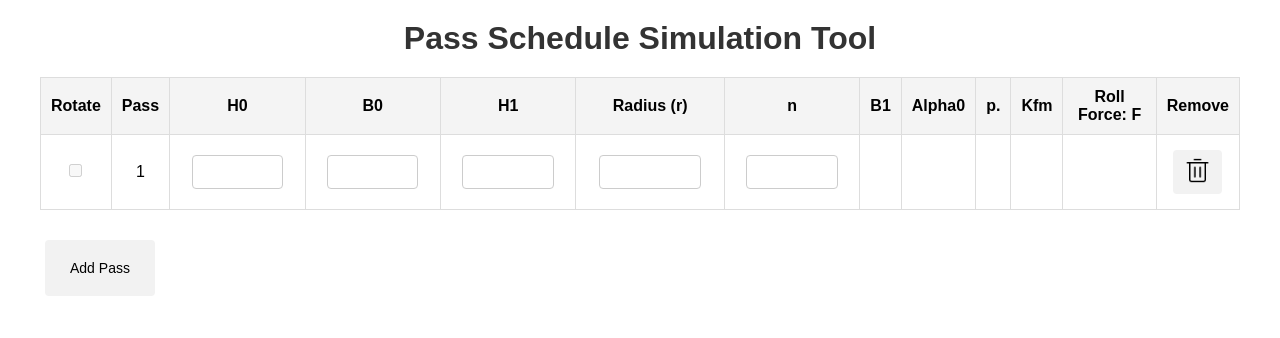
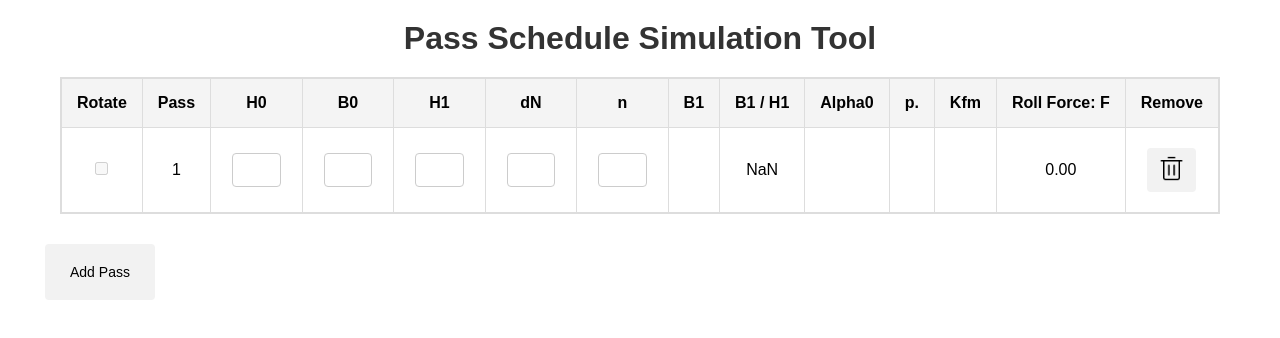
Before and after one commit to A-Houria/Thesis, a React (Create React App) app: page / in a window 1280 px wide. Shown: the top 338 px of the page. Built offline with nearby package versions, Linux system fonts and the light colour scheme.

Commit message:
07/12/2024

```diff
--- a/src/App.js
+++ b/src/App.js
@@ -17,33 +17,33 @@ function App() {
       b0: "",
       h1: "",
       b1: "",
-      r: "",
+      dN: "",
       n: "",
       alpha0: "",
       Kfm: "",
-      p_: "", // Add p_ here
+      p_: "",
       F: "",
       rotated: false,
     },
   ]);
   const [error, setError] = useState("");
 
-  // Calculation Functions
-  const calculateB1 = (b0, h0, h1, r) => {
+  //--------------------Calculation Functions---------------------------//
+  const calculateB1 = (b0, h0, h1, R) => {
     const deltaH = h0 - h1;
-    if (deltaH <= 0 || !b0 || !h0 || !h1 || !r) return "";
+    if (deltaH <= 0 || !b0 || !h0 || !h1 || !R) return "";
     const A =
         (1 + 5 * Math.pow(0.35 - deltaH / h0, 2)) * Math.sqrt(h0 / deltaH - 1);
     const B = (b0 / h0 - 1) * Math.pow(b0 / h0, 2 / 3);
     const firstPart =
-      1 / (1 - deltaH / h0 + (3 * A) / Math.pow(2 * ((0.5 * r) / h0), 3 / 4));
+        1 / (1 - deltaH / h0 + (3 * A) / Math.pow(2 * (R / h0), 3 / 4));
     const secondPart = b0 / h0 / (1 + 0.57 * B);
     return (b0 + (h0 - h1) * firstPart * secondPart).toFixed(2);
 };
 
-  const calculateAlpha0 = (h0, h1, r) => {
-    if (!h0 || !h1 || !r || h0 <= h1 || r <= 0) return "";
-    return (Math.acos(1 - (h0 - h1) / r) * (180 / Math.PI)).toFixed(2);
+const calculateAlpha0 = (h0, h1, dw) => {
+  if (!h0 || !h1 || !dw || h0 <= h1 || dw <= 0) return "";
+  return (Math.acos(1 - (h0 - h1) / (dw)) * (180 / Math.PI)).toFixed(2);
 };
 
   const calculatep_ = (A0, A1, R, deltaH, n) => {
@@ -52,12 +52,12 @@ function App() {
     return (p * vc / Math.sqrt(R * deltaH)).toFixed(2);
   };
 
-  const calculateKfm = (h0, b0, h1, b1, r, n) => {
-    if (!h0 || !b0 || !h1 || !b1 || !r || h0 <= h1 || r <= h1) return "";
+  const calculateKfm = (h0, b0, h1, b1, dN, n) => {
+    if (!h0 || !b0 || !h1 || !b1 || !dN || h0 <= h1 || dN <= h1) return "";
 
     const A0 = h0 * b0;
     const A1 = h1 * b1;
-    const dw = r - h1;
+    const dw = dN - h1;
     const R = dw / 2;
     const deltaH = h0 - h1;
 
@@ -73,6 +73,7 @@ function App() {
         Math.exp(M4 * p_)
     ).toFixed(2);
 };
+
 
 const calculateForce = (bm, Kfm, R, deltaH, h0, h1) => {
   if (!bm || !Kfm || !R || !deltaH || !h0 || !h1) return "";
@@ -95,33 +96,62 @@ function App() {
   Math.log(Math.sqrt(1 - eh) /
   (1 - eh * (1 - Math.pow(BN, 2))));
 
-    return (bm * Kfm * Math.sqrt(R * deltaH) * Qf).toFixed(2);
+  return (bm * Kfm * Math.sqrt(R * deltaH) * Qf);
 };
 
 
 const updateDependentValues = (index, updatedPasses) => {
   const currentPass = updatedPasses[index];
-    const { h0, h1, b0, r, n } = currentPass;
+  const { h0, h1, b0, dN, n } = currentPass;
 
-    if (h0 && h1 && b0 && r && h0 > h1) {
-      const b1 = calculateB1(parseFloat(b0), parseFloat(h0), parseFloat(h1), parseFloat(r));
-      const alpha0 = calculateAlpha0(parseFloat(h0), parseFloat(h1), parseFloat(r));
-
+  if (h0 && h1 && b0 && dN && h0 > h1) {
+      const dw = dN - h1;
+      const R = dw / 2;
+      const b1 = calculateB1(parseFloat(b0), parseFloat(h0), parseFloat(h1), parseFloat(R));
+      const alpha0 = calculateAlpha0(parseFloat(h0), parseFloat(h1), parseFloat(dw));
       const bm = (parseFloat(b0) + parseFloat(b1)) / 2;
-      const dw = r - h1;
-      const R = dw / 2;
       const deltaH = h0 - h1;
 
-      const Kfm = calculateKfm(parseFloat(h0), parseFloat(b0), parseFloat(h1), parseFloat(b1), parseFloat(r), n);
-      const F = calculateForce(parseFloat(bm), parseFloat(Kfm), parseFloat(R), parseFloat(deltaH), parseFloat(h0), parseFloat(h1));
+      const Kfm = calculateKfm(
+          parseFloat(h0),
+          parseFloat(b0),
+          parseFloat(h1),
+          parseFloat(b1),
+          parseFloat(dN),
+          n
+      );
 
-      updatedPasses[index] = { ...currentPass, b1, alpha0, Kfm, F, p_: calculatep_(h0 * b0, h1 * b1, R, deltaH, n) };
+      const F = calculateForce(
+          parseFloat(bm),
+          parseFloat(Kfm),
+          parseFloat(R),
+          parseFloat(deltaH),
+          parseFloat(h0),
+          parseFloat(h1)
+      );
+
+      updatedPasses[index] = {
+          ...currentPass,
+          b1,
+          alpha0,
+          Kfm,
+          F,
+          p_: calculatep_(h0 * b0, h1 * b1, R, deltaH, n),
+      };
   } else {
-      updatedPasses[index] = { ...currentPass, b1: "", alpha0: "", Kfm: "", p_: "", F: "" };
+      updatedPasses[index] = {
+          ...currentPass,
+          b1: "",
+          alpha0: "",
+          Kfm: "",
+          p_: "",
+          F: "",
+      };
   }
 
   return updatedPasses;
 };
+
 
   const handleCellChange = (value, index, column) => {
     const updatedPasses = [...passes];
@@ -147,14 +177,12 @@ function App() {
       const prev = updatedPasses[i - 1];
       updatedPasses[i].h0 = prev.h1 || "";
       updatedPasses[i].b0 = prev.b1 || "";
-      updatedPasses[i].r = prev.r || "";
       updateDependentValues(i, updatedPasses);
     }
 
     setPasses(updatedPasses);
   };
 
-  // Handle rotation
   const handleRotation = (index) => {
     const updatedPasses = [...passes];
     const currentPass = updatedPasses[index];
@@ -181,7 +209,7 @@ function App() {
       b0: lastPass.b1 || "",
       h1: "",
       b1: "",
-      r: lastPass.r || "",
+      dN: lastPass.dN || "",
       n: lastPass.n ||"",
       alpha0: "",
       Kfm: "",
@@ -204,6 +232,7 @@ function App() {
     <div>
       <h1>Pass Schedule Simulation Tool</h1>
       {error && <p style={{ color: "red" }}>{error}</p>}
+      <div className="table-container">
       <table border="1">
         <thead>
           <tr>
@@ -212,9 +241,10 @@ function App() {
             <th>H0</th>
             <th>B0</th>
             <th>H1</th>
-            <th>Radius (r)</th>
+            <th>dN</th>
             <th>n</th>
             <th>B1</th>
+            <th>B1 / H1</th>
             <th>Alpha0</th>
             <th>p.</th>
             <th>Kfm</th>
@@ -229,16 +259,17 @@ function App() {
                 <input type="checkbox" checked={pass.rotated || false} onChange={() => (index === 0 ? null : handleRotation(index))} disabled={index === 0} />
               </td>
               <td>{pass.pass}</td>
-              {["h0", "b0", "h1", "r", "n"].map((col) => (
+              {["h0", "b0", "h1", "dN", "n"].map((col) => (
                 <td key={col}>
                   <input type="number" value={pass[col]} onChange={(e) => handleCellChange(e.target.value, index, col)} />
                 </td>
               ))}
               <td>{pass.b1}</td>
+              <td>{(pass.b1 / pass.h1).toFixed(2)}</td>
               <td>{pass.alpha0}</td>
               <td>{pass.p_}</td>
               <td>{pass.Kfm}</td>
-              <td>{pass.F}</td>
+              <td>{(pass.F / 1000).toFixed(2)}</td>
               <td>
                 <button className="removepass" onClick={() => removePass(index)} disabled={index === 0}>
                   <img src=".\imgs\trash.png" alt="remove button" />
@@ -248,6 +279,7 @@ function App() {
           ))}
         </tbody>
       </table>
+      </div>
       <button onClick={addPass} style={{ marginTop: "10px" }}>Add Pass</button>
     </div>
   );
--- a/src/Styles/style.css
+++ b/src/Styles/style.css
@@ -1,3 +1,4 @@
+/* General reset and container styles */
 * {
   margin: 0;
   padding: 0;
@@ -24,15 +25,21 @@ div[style*="color: red"] {
   text-align: center;
 }
 
+.table-container {
+  overflow-x: auto; /* Enable horizontal scrolling */
+  margin-bottom: 20px;
+  border: 1px solid #ddd; /* Optional border for the container */
+}
+
 table {
-  width: 100%;
+  min-width: 1000px; /* Set a minimum width to allow horizontal scrolling */
   border-collapse: collapse;
-  margin-bottom: 20px;
 }
 table th, table td {
-  padding: 10px;
+  padding: 15px; /* Increase padding for more space in each cell */
   text-align: center;
   border: 1px solid #ddd;
+  white-space: nowrap; /* Prevent text from wrapping in cells */
 }
 table th {
   background-color: #f4f4f4;
--- a/src/Styles/style.scss
+++ b/src/Styles/style.scss
@@ -1,8 +1,9 @@
-*{
+/* General reset and container styles */
+* {
   margin: 0;
   padding: 0;
   box-sizing: border-box;
-  transition: all .3s ease-in-out;
+  transition: all 0.3s ease-in-out;
 }
 
 // Main container
@@ -27,16 +28,23 @@ div[style*="color: red"] {
   text-align: center;
 }
 
+// Scrollable table container
+.table-container {
+  overflow-x: auto; /* Enable horizontal scrolling */
+  margin-bottom: 20px;
+  border: 1px solid #ddd; /* Optional border for the container */
+}
+
 // Table styling
 table {
-  width: 100%;
+  min-width: 1000px; /* Set a minimum width to allow horizontal scrolling */
   border-collapse: collapse;
-  margin-bottom: 20px;
 
   th, td {
-    padding: 10px;
+    padding: 15px; /* Increase padding for more space in each cell */
     text-align: center;
     border: 1px solid #ddd;
+    white-space: nowrap; /* Prevent text from wrapping in cells */
   }
 
   th {
@@ -80,14 +88,15 @@ button {
   font-size: 14px;
   cursor: pointer;
 
-  img{
+  img {
     max-width: 25px;
   }
 
-  &.removepass{
+  &.removepass {
     padding: 8px 12px;
     margin: 5px;
-    &:hover{
+
+    &:hover {
       background-color: red;
     }
   }
@@ -100,7 +109,6 @@ button {
     outline: none;
   }
 }
-
 
 // Style for the container around buttons
 button + button {
```
Also changed, not shown: 1 other file (tests, documents, lock files or other folders). Lines whose indentation alone changed are shown as unchanged.
